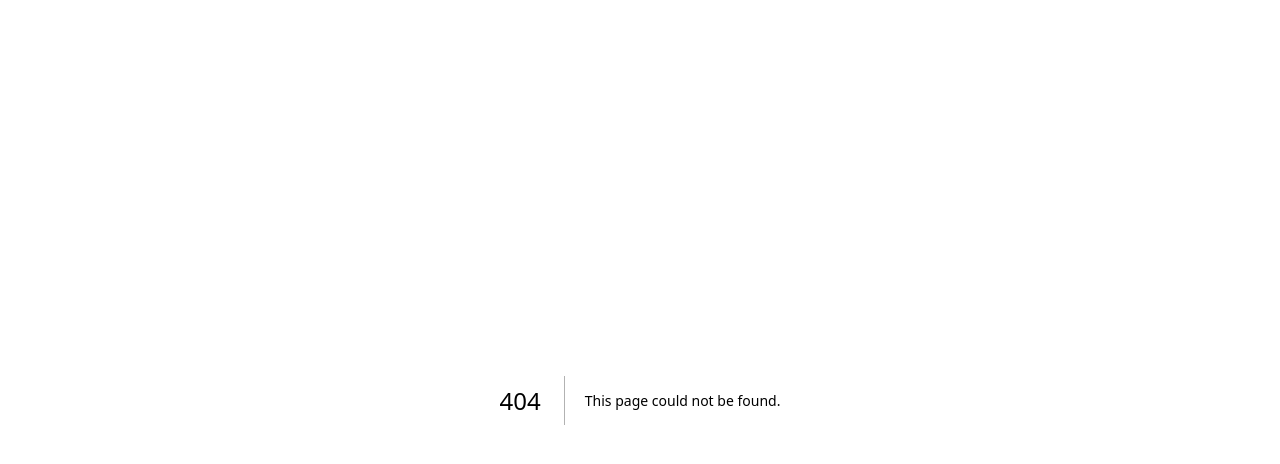
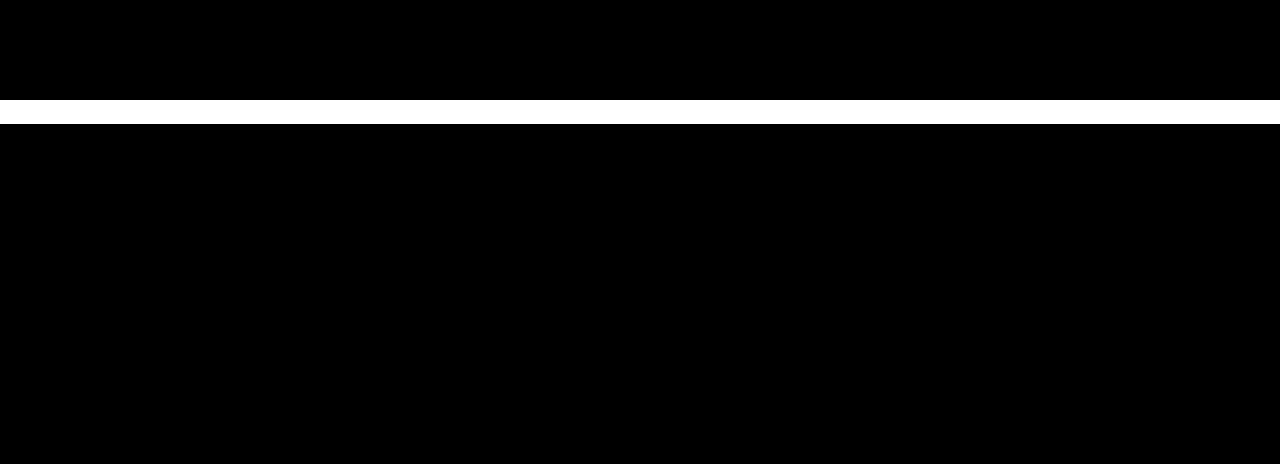
Before and after one commit to krispaulbabu/portfolio, a Next.js app: page /bookfinder in a window 1280 px wide. Before the commit this address had no page. Shown: the top 464 px of the page. Built offline with nearby package versions, Linux system fonts and the light colour scheme.

Commit message:
I've started working on a book finder app. I tried working with the google api, but i got rate limited. So now i'm working with open library. It's not as accurate, and the results are a bit shitty, but it's better than getting rate limited by google. I'm currently working on the search bar.

```diff
--- a/src/app/globals.css
+++ b/src/app/globals.css
@@ -40,6 +40,16 @@ body {
   padding-right: 25px;
 }
 
+/* Book finder page */
+.bookFinder{
+  display: flex;
+  justify-content: center;
+  flex-direction: column;
+}
+
+#bookSearch{
+  margin-top: 100px;
+}
 /* monty hall problem page stuff */
 .descriptionContainer{
   background-color: rgb(255, 255, 255);
--- /dev/null
+++ b/src/pages/bookfinder.tsx
@@ -0,0 +1,61 @@
+import { TextField } from "@mui/material";
+import React, { useState } from "react";
+import { render } from "react-dom";
+
+export default function bookfinder() {
+  const [result, setResult] = useState([])
+  const [input, setInput]=useState("")
+
+  const req = (searchTerm: String) => {
+    fetch("https://openlibrary.org/search.json?q="+searchTerm.replaceAll(" ","+"))
+      .then((response) => {
+        if (response.status === 200) {
+          return response.json();
+        } else {
+          // console.log(typeof(response))
+        }
+      })
+      .then((response) => {
+        setResult(response.docs);
+      })
+      .catch((error) => {
+        console.error(error);
+      });
+  };
+
+  function renderResult() {
+    console.log(result.length)
+    if (result.length !== 0) {
+      return (
+        <>
+          {result.map((values) => (
+              <label style={{color:"white"}}>{values["volumeInfo"]["title"]}</label>
+          ))}
+        </>
+      );
+    }
+  }
+
+  return (
+    <>
+      <div className="bookFinder">
+        <input
+          id="bookSearch"
+          onChange={(reply) => {
+            if(reply.target.value.length!=0) setInput(reply.target.value)
+            console.log(input)
+          }}
+          onKeyDown={(key)=>{
+            if(key.key=="Enter" && input.length!=0) {
+              console.log(input)
+              console.log("https://openlibrary.org/search.json?q="+input.replaceAll(" ","+"))
+              req(input)
+              console.log(result)
+            }
+            else{}
+          }}
+        ></input>
+      </div>
+    </>
+  );
+}
```
